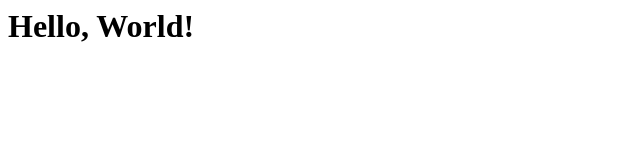
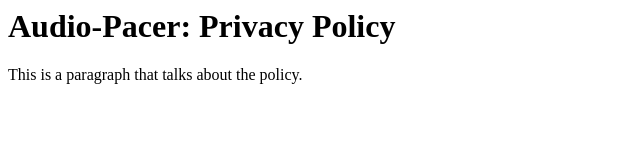
Before and after one commit to rbasak101/AudioPacer, a plain HTML site: page index.html in a window 1280 px wide. Shown: the whole page, without its empty margins (0-640 px from the left). Drawn offline with Linux system fonts and the light colour scheme.

Commit message:
Update index.html

```diff
--- a/index.html
+++ b/index.html
@@ -1 +1,2 @@
-<h1>Hello, World!</h1>
+<h1>Audio-Pacer: Privacy Policy</h1>
+<p> This is a paragraph that talks about the policy.  </p>
```
